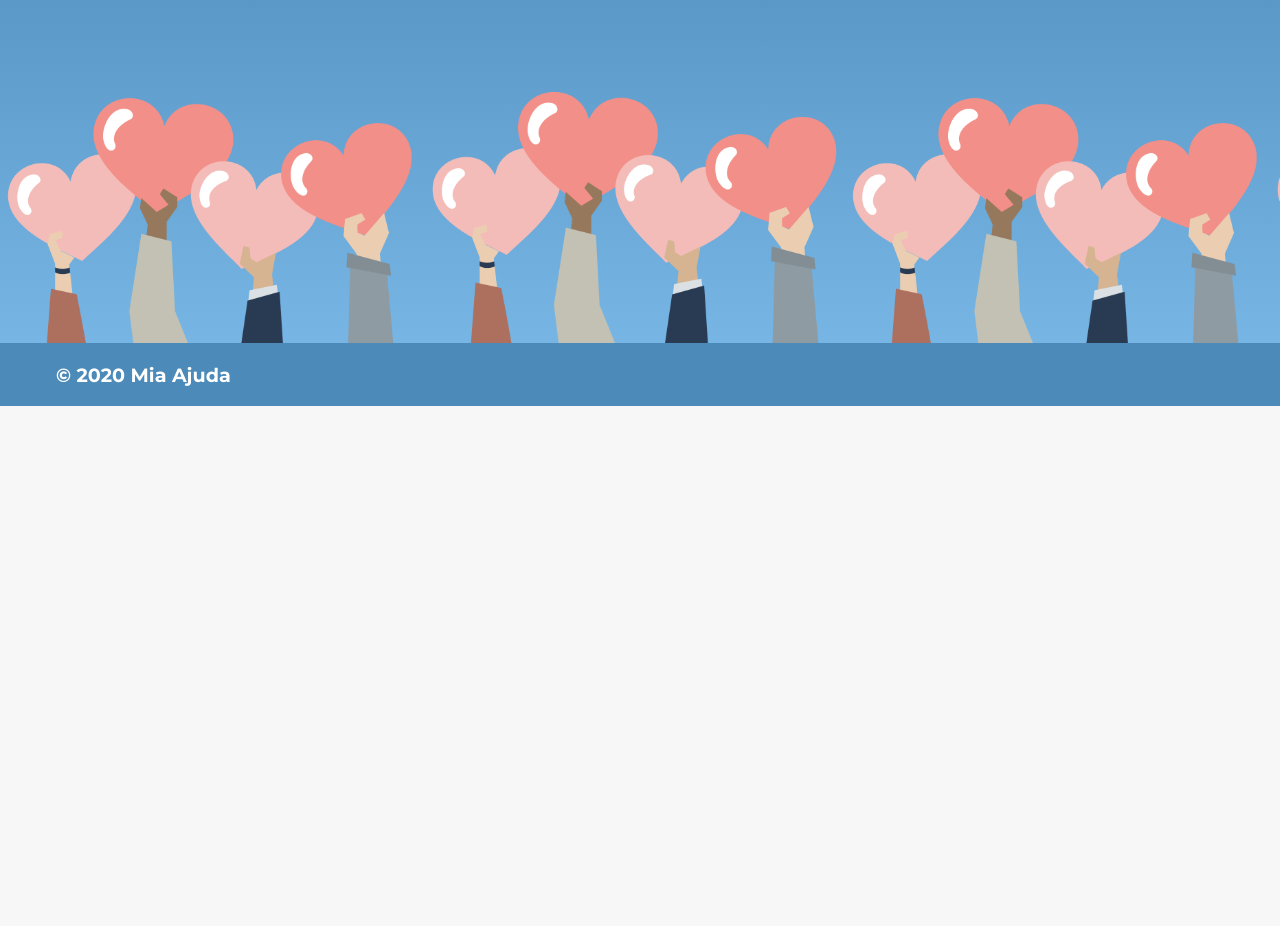
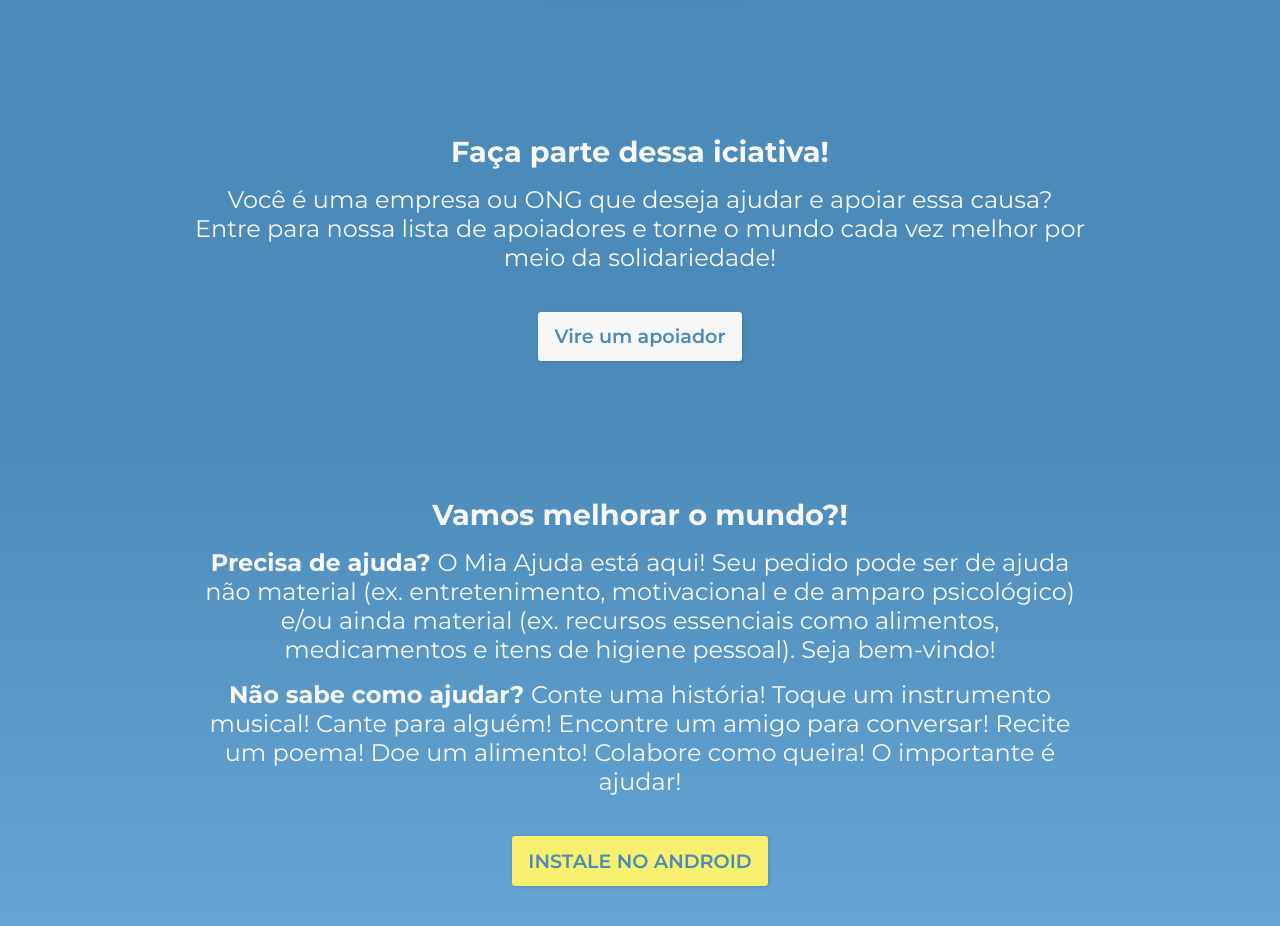
Before and after one commit to mia-ajuda/Institucional, a React (Create React App) app: page / in a window 1280 px wide. Shown: the part 1822-2748 px from the top of the page. Before the commit the page ends 2228 px from the top, so only its background shows below. Built offline with nearby package versions, Linux system fonts and the light colour scheme.

Commit message:
Adicionando section para instalar o app

```diff
--- a/src/assets/styles/global.js
+++ b/src/assets/styles/global.js
@@ -27,7 +27,7 @@ button{
 }
 
 p, button{
-  font-size: 1.2rem;
+  font-size: 1.5rem;
 }
 
 h3 {
--- a/src/pages/home/index.js
+++ b/src/pages/home/index.js
@@ -22,11 +22,12 @@ export default function Home() {
   return (
     <Container>
       <Modal modalClosed={() => setOpenedModal(false)} show={openedModal}>
-        ooooooooooi
-        <p>asdasidha</p>
-        <p>asdasidha</p>
-        <p>asdasidha</p>
-        <p>asdasidha</p>
+        <p>Video</p>
+        <p>Video</p>
+        <p>Video</p>
+        <p>Video</p>
+        <p>Video</p>
+        <p>Video</p>
       </Modal>
       <header>
         <div>
@@ -81,7 +82,7 @@ export default function Home() {
           <button>Conheça a Equipe</button>
         </HomeSection>
         <HomeSection>
-          <h3>Vamos melhorar o mundo?!</h3>
+          <h3>Faça parte dessa iciativa!</h3>
           <p>
             Você é uma empresa ou ONG que deseja ajudar e apoiar essa causa?
             Entre para nossa lista de apoiadores e torne o mundo cada vez melhor
@@ -89,6 +90,23 @@ export default function Home() {
           </p>
           <button>Vire um apoiador</button>
         </HomeSection>
+        <HomeSection>
+          <h3>Vamos melhorar o mundo?!</h3>
+          <p>
+            <strong> Precisa de ajuda? </strong>O Mia Ajuda está aqui! Seu
+            pedido pode ser de ajuda não material (ex. entretenimento,
+            motivacional e de amparo psicológico) e/ou ainda material (ex.
+            recursos essenciais como alimentos, medicamentos e itens de higiene
+            pessoal). Seja bem-vindo!
+          </p>
+          <p>
+            <strong> Não sabe como ajudar? </strong>Conte uma história! Toque um
+            instrumento musical! Cante para alguém! Encontre um amigo para
+            conversar! Recite um poema! Doe um alimento! Colabore como queira! O
+            importante é ajudar!
+          </p>
+          <button className='android'>INSTALE NO ANDROID</button>
+        </HomeSection>
         <Footer></Footer>
       </HomeBackground>
     </Container>
--- a/src/pages/home/styles.js
+++ b/src/pages/home/styles.js
@@ -72,7 +72,7 @@ export const Container = styled.div`
       flex-direction: column;
       padding-bottom: 3rem;
 
-      #logo{
+      #logo {
         width: 15rem;
       }
 
@@ -83,7 +83,7 @@ export const Container = styled.div`
         }
         div {
           margin-bottom: 3rem;
-          width:80%;
+          width: 80%;
         }
       }
     }
@@ -108,7 +108,7 @@ export const HowToUseList = styled.ul`
   justify-content: space-between;
   list-style: none;
   padding: 1.5rem 0 4rem 0;
-  width: 90%;
+  width: 95%;
   margin: 0 auto;
   text-align: center;
   justify-content: baseline;
@@ -128,7 +128,7 @@ export const HowToUseList = styled.ul`
     }
 
     p {
-      width: 90%;
+      width: 80%;
     }
   }
 
@@ -169,12 +169,21 @@ export const HomeSection = styled.section`
     text-align: center;
   }
 
+  .android {
+    background-color: #F7EF6E;
+    color: #4b8ab9;
+    &:hover,
+    &:active {
+      background: ${darken(0.1, '#F7EF6E')};
+    }
+  }
+
   button {
     background-color: #f7f7f7;
     color: #4b8ab9;
+    padding: 0.8rem 1rem;
     border: none;
-    padding: 0.6rem 0.8rem;
-    border-radius: 0.3rem;
+    border-radius: 0.2rem;
     font-weight: 600;
     box-shadow: 1px 1px 3px #35353535;
     margin-top: 1.5rem;
```
